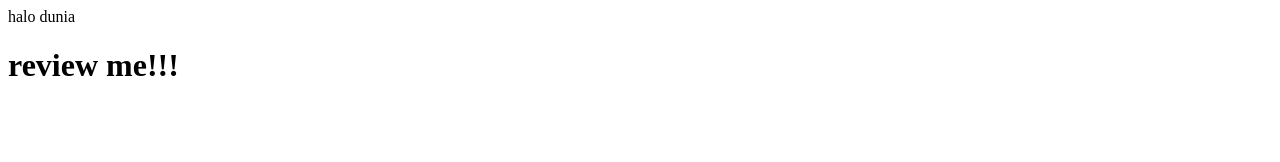
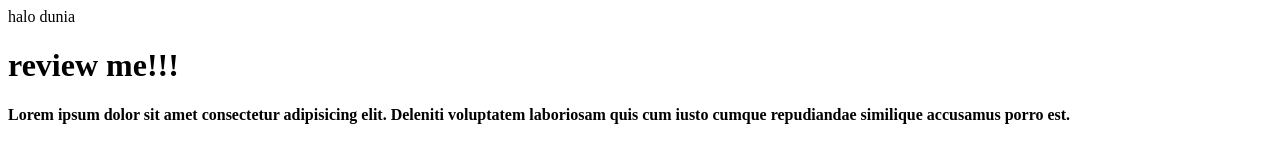
Before and after one commit to joisv/coba-git, a plain HTML site: page index.html in a window 1280 px wide. Drawn offline with Linux system fonts and the light colour scheme.

Commit message:
add lorem

```diff
--- a/index.html
+++ b/index.html
@@ -9,5 +9,6 @@
 <body>
     halo dunia
     <h1 id="halo">review me!!!</h1>
+    <h4>Lorem ipsum dolor sit amet consectetur adipisicing elit. Deleniti voluptatem laboriosam quis cum iusto cumque repudiandae similique accusamus porro est.</h4>
 </body>
 </html>
```
